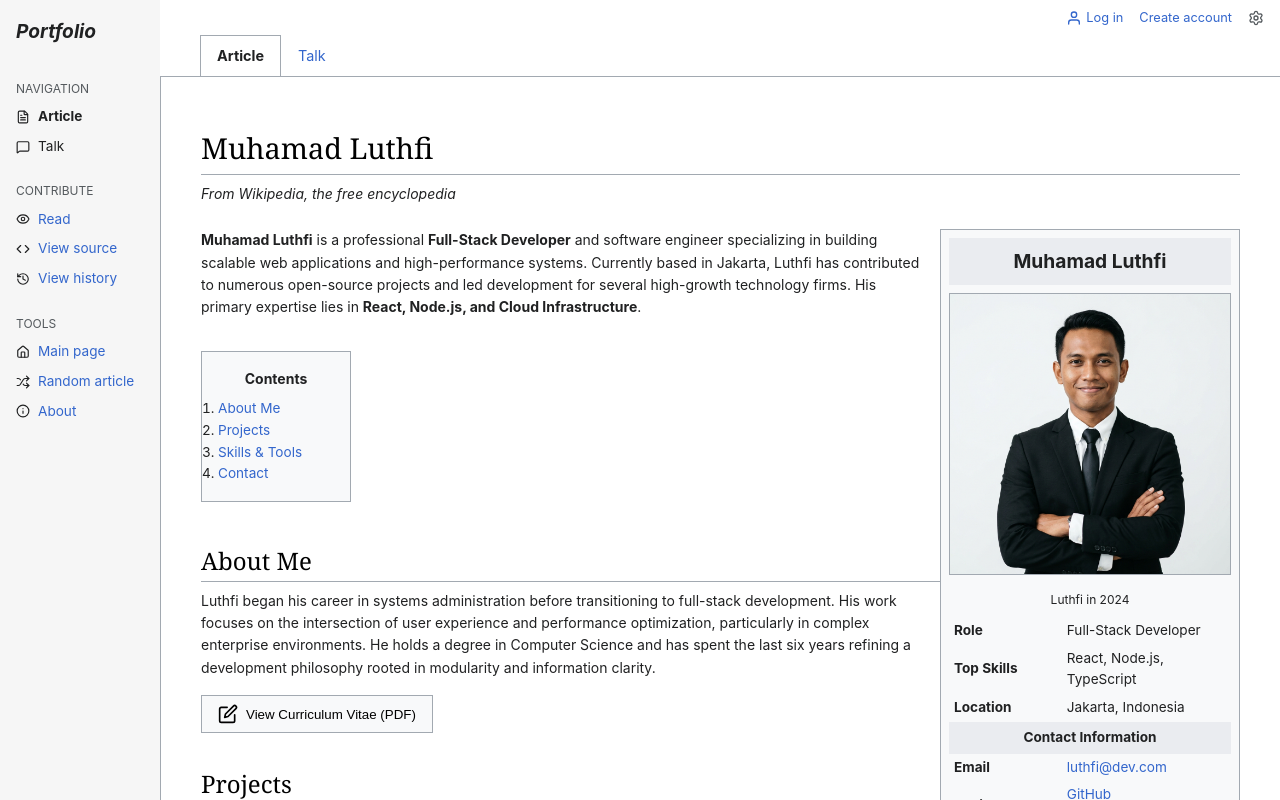
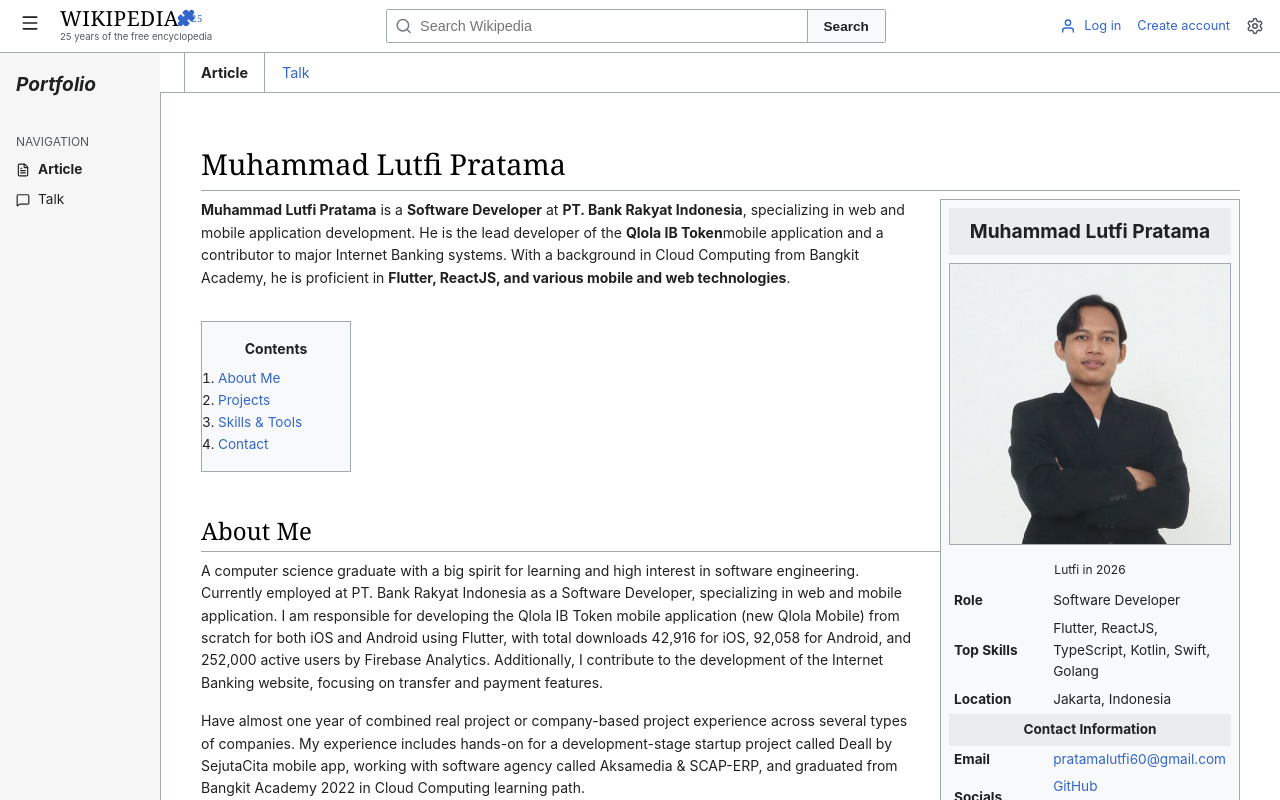
Before and after one commit to pratama-lutfi/web-profile, a React (Vite) app: page /article in a window 1280 px wide. Shown: the top 800 px of the page. Built offline with nearby package versions, Linux system fonts and the light colour scheme.

Commit message:
feat: update profile identity, expand professional portfolio content, and redesign the navigation bar and search interface.

```diff
--- a/src/App.jsx
+++ b/src/App.jsx
@@ -8,10 +8,11 @@
 const App = () => {
   return (
     <Router>
+      <div style={{ display: 'flex', flexDirection: 'column', minHeight: '100vh' }}>
+        <Navbar />
         <div className="wiki-container">
           <Sidebar />
-        <div style={{ flexGrow: 1, display: 'flex', flexDirection: 'column' }}>
-          <Navbar />
+          <div style={{ flexGrow: 1 }}>
             <Routes>
               <Route path="/article" element={<ArticlePage />} />
               <Route path="/talk" element={<TalkPage />} />
@@ -19,6 +20,7 @@
             </Routes>
           </div>
         </div>
+      </div>
     </Router>
   );
 };
--- a/src/components/Infobox.jsx
+++ b/src/components/Infobox.jsx
@@ -4,20 +4,20 @@
 const Infobox = () => {
   return (
     <aside className="wiki-infobox fade-in">
-      <div className="infobox-title">Muhamad Luthfi</div>
+      <div className="infobox-title">Muhammad Lutfi Pratama</div>
       <div style={{ textAlign: 'center' }}>
-        <img src={profileImg} alt="Muhamad Luthfi" className="infobox-image" />
-        <div style={{ fontSize: '0.75rem', marginBottom: '0.5rem' }}>Luthfi in 2024</div>
+        <img src={profileImg} alt="Muhammad Lutfi Pratama" className="infobox-image" />
+        <div style={{ fontSize: '0.75rem', marginBottom: '0.5rem' }}>Lutfi in 2026</div>
       </div>
       <table className="infobox-table">
         <tbody>
           <tr>
             <th>Role</th>
-            <td>Full-Stack Developer</td>
+            <td>Software Developer</td>
           </tr>
           <tr>
             <th>Top Skills</th>
-            <td>React, Node.js, TypeScript</td>
+            <td>Flutter, ReactJS, TypeScript, Kotlin, Swift, Golang</td>
           </tr>
           <tr>
             <th>Location</th>
@@ -30,13 +30,13 @@
           </tr>
           <tr>
             <th>Email</th>
-            <td><a href="mailto:luthfi@example.com">luthfi@dev.com</a></td>
+            <td><a href="mailto:pratamalutfi60@gmail.com">pratamalutfi60@gmail.com</a></td>
           </tr>
           <tr>
             <th>Socials</th>
             <td>
-              <a href="#">GitHub</a><br />
-              <a href="#">LinkedIn</a>
+              <a href="https://github.com/pratama-lutfi">GitHub</a><br />
+              <a href="www.linkedin.com/in/muhammadlutfipratama">LinkedIn</a>
             </td>
           </tr>
         </tbody>
--- a/src/components/Navbar.jsx
+++ b/src/components/Navbar.jsx
@@ -1,17 +1,45 @@
 import React from 'react';
+import { Menu, Search, Settings, Puzzle } from 'lucide-react';
 import { AnimatedUserIcon } from './AnimatedIcons';
-import { Settings } from 'lucide-react';
 
 const Navbar = () => {
   return (
     <header className="wiki-header">
-      <div style={{ display: 'flex', gap: '1rem', alignItems: 'center' }}>
-        <a href="#" style={{ display: 'flex', alignItems: 'center' }}>
+      <div className="header-left">
+        <div className="menu-button">
+          <Menu size={20} color="#202122" />
+        </div>
+        <a href="/" className="wiki-logo-container">
+          <div className="wiki-logo-text">
+            <span>WIKIPEDIA</span>
+            <Puzzle size={18} color="#3366cc" fill="#3366cc" style={{ marginLeft: '-2px' }} />
+            <sup style={{ fontSize: '0.6rem', color: '#3366cc', marginLeft: '-4px' }}>25</sup>
+          </div>
+          <span className="wiki-logo-subtext">25 years of the free encyclopedia</span>
+        </a>
+      </div>
+
+      <div className="header-center">
+        <div className="wiki-search-container">
+          <div className="wiki-search-input-wrapper">
+            <Search size={18} color="#72777d" />
+            <input
+              type="text"
+              className="wiki-search-input"
+              placeholder="Search Wikipedia"
+            />
+          </div>
+          <button className="wiki-search-button">Search</button>
+        </div>
+      </div>
+
+      <div className="header-right">
+        <a href="#" style={{ display: 'flex', alignItems: 'center', gap: '0.3rem' }}>
           <AnimatedUserIcon />
           <span>Log in</span>
         </a>
         <a href="#">Create account</a>
-        <Settings size={16} color="#54595d" style={{ cursor: 'pointer' }} />
+        <Settings size={18} color="#54595d" style={{ cursor: 'pointer' }} />
       </div>
     </header>
   );
--- a/src/components/Sidebar.jsx
+++ b/src/components/Sidebar.jsx
@@ -35,7 +35,7 @@
         </li>
       </ul>
 
-      <div style={{ fontSize: '0.75rem', color: '#54595d', textTransform: 'uppercase', marginBottom: '0.5rem', marginTop: '1.5rem' }}>
+      {/* <div style={{ fontSize: '0.75rem', color: '#54595d', textTransform: 'uppercase', marginBottom: '0.5rem', marginTop: '1.5rem' }}>
         Contribute
       </div>
       <ul style={{ listStyle: 'none', marginLeft: 0, fontSize: '0.85rem' }}>
@@ -69,9 +69,10 @@
           <Info size={14} style={{ marginRight: '8px' }} />
           <a href="#">About</a>
         </li>
-      </ul>
+      </ul> */}
 
-      <style dangerouslySetInnerHTML={{ __html: `
+      <style dangerouslySetInnerHTML={{
+        __html: `
         .active-link {
           font-weight: bold;
           color: var(--wiki-text) !important;
--- a/src/index.css
+++ b/src/index.css
@@ -87,10 +87,107 @@
 
 .wiki-header {
   display: flex;
-  justify-content: flex-end;
+  align-items: center;
+  justify-content: space-between;
   padding: 0.5rem 1rem;
+  background-color: var(--wiki-bg);
+  border-bottom: 1px solid var(--wiki-border);
+  position: sticky;
+  top: 0;
+  z-index: 100;
+}
+
+.header-left {
+  display: flex;
+  align-items: center;
+  gap: 1rem;
+}
+
+.header-center {
+  flex-grow: 1;
+  display: flex;
+  justify-content: center;
+  max-width: 600px;
+  margin: 0 2rem;
+}
+
+.header-right {
+  display: flex;
+  align-items: center;
+  gap: 1rem;
   font-size: 0.8rem;
-  background-color: var(--wiki-bg);
+}
+
+.wiki-logo-container {
+  display: flex;
+  flex-direction: column;
+  align-items: flex-start;
+  text-decoration: none;
+  color: var(--wiki-heading);
+}
+
+.wiki-logo-text {
+  font-family: var(--font-serif);
+  font-size: 1.3rem;
+  line-height: 1;
+  display: flex;
+  align-items: center;
+  letter-spacing: 0.5px;
+}
+
+.wiki-logo-subtext {
+  font-size: 0.6rem;
+  color: #54595d;
+}
+
+.wiki-search-container {
+  display: flex;
+  width: 100%;
+  max-width: 500px;
+  border: 1px solid var(--wiki-border);
+  background: #fff;
+  border-radius: 2px;
+}
+
+.wiki-search-input-wrapper {
+  display: flex;
+  align-items: center;
+  flex-grow: 1;
+  padding: 0 0.5rem;
+}
+
+.wiki-search-input {
+  border: none;
+  padding: 0.5rem;
+  width: 100%;
+  outline: none;
+  font-size: 0.9rem;
+}
+
+.wiki-search-button {
+  background-color: #f8f9fa;
+  border: none;
+  border-left: 1px solid var(--wiki-border);
+  padding: 0 1rem;
+  cursor: pointer;
+  font-weight: bold;
+  color: #202122;
+  font-size: 0.85rem;
+  transition: background-color 0.1s;
+}
+
+.wiki-search-button:hover {
+  background-color: #eaecf0;
+}
+
+.menu-button {
+  cursor: pointer;
+  padding: 4px;
+  border-radius: 2px;
+}
+
+.menu-button:hover {
+  background-color: #eaecf0;
 }
 
 .wiki-tabs {
@@ -98,7 +195,7 @@
   margin-top: -1px;
   border-bottom: 1px solid var(--wiki-border);
   background-color: var(--wiki-bg);
-  padding-left: 2.5rem;
+  padding-left: 1.5rem;
 }
 
 .wiki-tab {
--- a/src/pages/ArticlePage.jsx
+++ b/src/pages/ArticlePage.jsx
@@ -7,16 +7,15 @@
   return (
     <PageLayout>
       <div className="fade-in">
-        <h1>Muhamad Luthfi</h1>
-        <p style={{ fontStyle: 'italic', marginBottom: '1.5rem' }}>From Wikipedia, the free encyclopedia</p>
+        <h1>Muhammad Lutfi Pratama</h1>
 
         <Infobox />
 
         <p>
-          <strong>Muhamad Luthfi</strong> is a professional <strong>Full-Stack Developer</strong> and software engineer
-          specializing in building scalable web applications and high-performance systems. Currently based in
-          Jakarta, Luthfi has contributed to numerous open-source projects and led development for several
-          high-growth technology firms. His primary expertise lies in <strong>React, Node.js, and Cloud Infrastructure</strong>.
+          <strong>Muhammad Lutfi Pratama</strong> is a <strong>Software Developer</strong> at <strong>PT. Bank Rakyat Indonesia</strong>,
+          specializing in web and mobile application development. He is the lead developer of the <strong>Qlola IB Token</strong>
+          mobile application and a contributor to major Internet Banking systems. With a background in Cloud Computing
+          from Bangkit Academy, he is proficient in <strong>Flutter, ReactJS, and various mobile and web technologies</strong>.
         </p>
 
         <div className="wiki-contents-box">
@@ -31,10 +30,20 @@
 
         <h2 id="about">About Me</h2>
         <p>
-          Luthfi began his career in systems administration before transitioning to full-stack development.
-          His work focuses on the intersection of user experience and performance optimization, particularly
-          in complex enterprise environments. He holds a degree in Computer Science and has spent the last
-          six years refining a development philosophy rooted in modularity and information clarity.
+          A computer science graduate with a big spirit for learning and high interest in software engineering.
+          Currently employed at PT. Bank Rakyat Indonesia as a Software Developer, specializing in web and mobile application.
+          I am responsible for developing the Qlola IB Token mobile application (new Qlola Mobile) from scratch for both iOS and
+          Android using Flutter, with total downloads 42,916 for iOS, 92,058 for Android, and 252,000 active users by Firebase Analytics.
+          Additionally, I contribute to the development of the Internet Banking website, focusing on transfer and payment features.
+        </p>
+        <p>
+          Have almost one year of combined real project or company-based project experience across several types of companies.
+          My experience includes hands-on for a development-stage startup project called Deall by SejutaCita mobile app,
+          working with software agency called Aksamedia & SCAP-ERP, and graduated from Bangkit Academy 2022 in Cloud Computing learning path.
+        </p>
+        <p>
+          Proficient in JavaScript, TypeScript, Flutter, Kotlin, Swift and ReactJS. As well as versatile enough to switch roles
+          and learn new technologies when needed. Additionally, I am highly motivated to contribute to open-source projects.
         </p>
         <div style={{ marginBottom: '2rem' }}>
           <button style={{
@@ -64,14 +73,14 @@
 
         <h2 id="skills">Skills & Tools</h2>
         <ul>
-          <li><strong>Frontend:</strong> React, Next.js, TypeScript, Tailwind CSS, Framer Motion</li>
-          <li><strong>Backend:</strong> Node.js, Express, PostgreSQL, MongoDB, Redis</li>
-          <li><strong>Tools:</strong> Docker, Kubernetes, AWS, Git, CI/CD</li>
+          <li><strong>Mobile:</strong> Flutter, Kotlin, Swift, Android Studio, Xcode</li>
+          <li><strong>Web:</strong> ReactJS, JavaScript, TypeScript, Tailwind CSS, Node.js</li>
+          <li><strong>Cloud & Tools:</strong> Google Cloud Platform (Cloud Computing), Git, Firebase Analytics</li>
         </ul>
 
         <h2 id="contact">Contact</h2>
         <p>
-          Luthfi can be reached via email at <a href="mailto:luthfi@dev.com">luthfi@dev.com</a> or through his
+          Lutfi can be reached via email at <a href="mailto:pratamalutfi60@gmail.com">pratamalutfi60@gmail.com</a> or through his
           professional social media profiles. He is always open to discussing new opportunities and
           collaborating on innovative projects.
         </p>
```
Also changed, not shown: src/assets/profile.png. Lines whose indentation alone changed are shown as unchanged.
